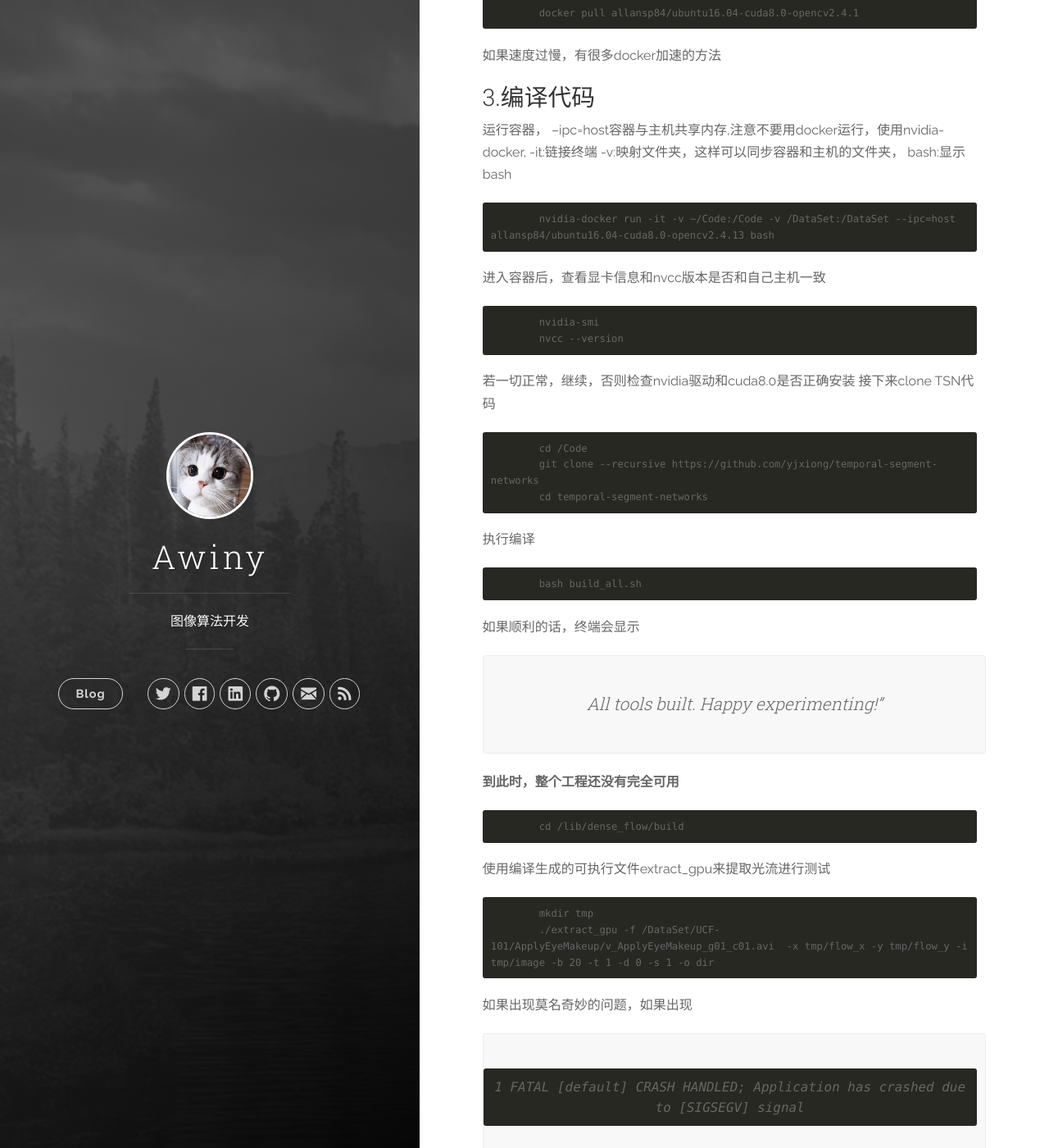
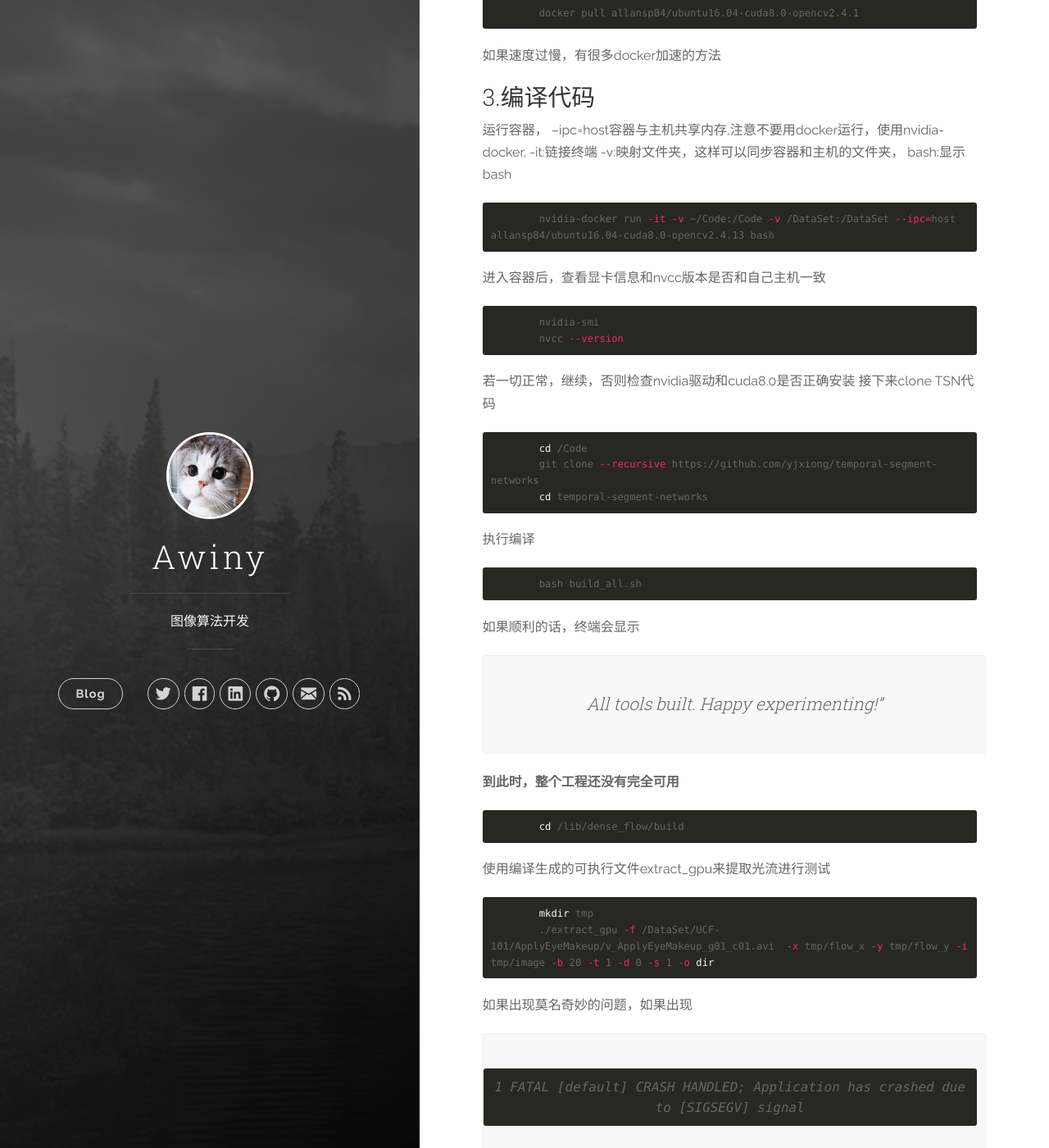
Before and after one commit to GUORUIWANG/FingerRec.github.io, a Jekyll site: the page built from _posts/2018-05-24-TSN实验记录.markdown, in a window 1280 px wide and 1400 px high, scrolled down 1291 px. Shown: the whole window at 82% size. Built offline with Jekyll 4.4.1, drawn with Linux system fonts in a browser that asks for light colours; nearby versions of some CDN libraries; some of the changed text lies outside the part shown.

Commit message:
修改bash

````diff
--- a/_posts/2018-05-24-TSN实验记录.markdown
+++ b/_posts/2018-05-24-TSN实验记录.markdown
@@ -43,7 +43,7 @@ TSN 作者**yjxiong etc.**开源了代码并且公布了自己训练的所有模
 
 ### 2.pull镜像
 
-```
+``` bash
 	docker pull allansp84/ubuntu16.04-cuda8.0-opencv2.4.1
 ```
 如果速度过慢，有很多docker加速的方法
@@ -53,13 +53,13 @@ TSN 作者**yjxiong etc.**开源了代码并且公布了自己训练的所有模
 
 运行容器， --ipc=host容器与主机共享内存,注意不要用docker运行，使用nvidia-docker, -it:链接终端 -v:映射文件夹，这样可以同步容器和主机的文件夹， bash:显示bash
 
-```
+``` bash
 	nvidia-docker run -it -v ~/Code:/Code -v /DataSet:/DataSet --ipc=host  allansp84/ubuntu16.04-cuda8.0-opencv2.4.13 bash
 ```
 
 进入容器后，查看显卡信息和nvcc版本是否和自己主机一致
 
-```
+``` bash
 	nvidia-smi
 	nvcc --version
 ```
@@ -67,7 +67,7 @@ TSN 作者**yjxiong etc.**开源了代码并且公布了自己训练的所有模
 若一切正常，继续，否则检查nvidia驱动和cuda8.0是否正确安装
 接下来clone TSN代码
 
-```
+``` bash
 	cd /Code
 	git clone --recursive https://github.com/yjxiong/temporal-segment-networks
 	cd temporal-segment-networks
@@ -75,7 +75,7 @@ TSN 作者**yjxiong etc.**开源了代码并且公布了自己训练的所有模
 
 执行编译
 
-```
+``` bash
 	bash build_all.sh
 ```
 
@@ -86,12 +86,12 @@ TSN 作者**yjxiong etc.**开源了代码并且公布了自己训练的所有模
 
 **到此时，整个工程还没有完全可用**
 
-```
+``` bash
 	cd /lib/dense_flow/build
 ```
 使用编译生成的可执行文件extract_gpu来提取光流进行测试
 
-```
+``` bash
 	mkdir tmp
 	./extract_gpu -f /DataSet/UCF-101/ApplyEyeMakeup/v_ApplyEyeMakeup_g01_c01.avi  -x tmp/flow_x -y tmp/flow_y -i tmp/image -b 20 -t 1 -d 0 -s 1 -o dir
 ```
@@ -101,20 +101,20 @@ TSN 作者**yjxiong etc.**开源了代码并且公布了自己训练的所有模
 
 查看内存和CPU利用率,看是不是被这个容器阻塞
 
-```
+``` bash
 	top
 ```
 
 若发现CPU利用率一直卡在100%
 
-```
+``` bash
 	exit
 	sudo pkill -SIGHUP dockerd
 	docker exec -it 容器ID bash
 ```
 注意容器ID可以通过
 
-```
+``` bash
 	docker ps -a
 ```
 
@@ -123,29 +123,29 @@ TSN 作者**yjxiong etc.**开源了代码并且公布了自己训练的所有模
 如果tmp文件夹里出现压缩包，说明提取光流方法正确，接下来真的是
 **Happy experimenting!**
 
-##遇到的问题
+## 遇到的问题
 
 ### 1.CUDA/NVCC 版本问题
 TSN编辑需要**CUDA8.0**
 首先用nvcc查看版本
-```
+``` bash
 	nvcc --version
 ```
 若版本为8.0，正常，若安装了8.0后但nvcc显示7.5/9.0 等版本，说明没有正确链接到nvcc,首先进入cuda文件夹查看是不是有nvcc文件
 
-```
+``` bash
 	cd /usr/local/cuda/bin
 ```
 若有，则
-```
+``` bash
 	sudo gedit ~/.bashrc
 ```
 在末尾加入
-```
+``` bash
 	export PATH=$PATH:/usr/local/cuda/bin
 ```
 这时候再使用
-```
+``` bash
 	nvcc --version
 ```
 就可以正常查看了～
````
Also changed, not shown: other parts of _posts/2018-05-24-TSN实验记录.markdown (+1 -1 lines).
